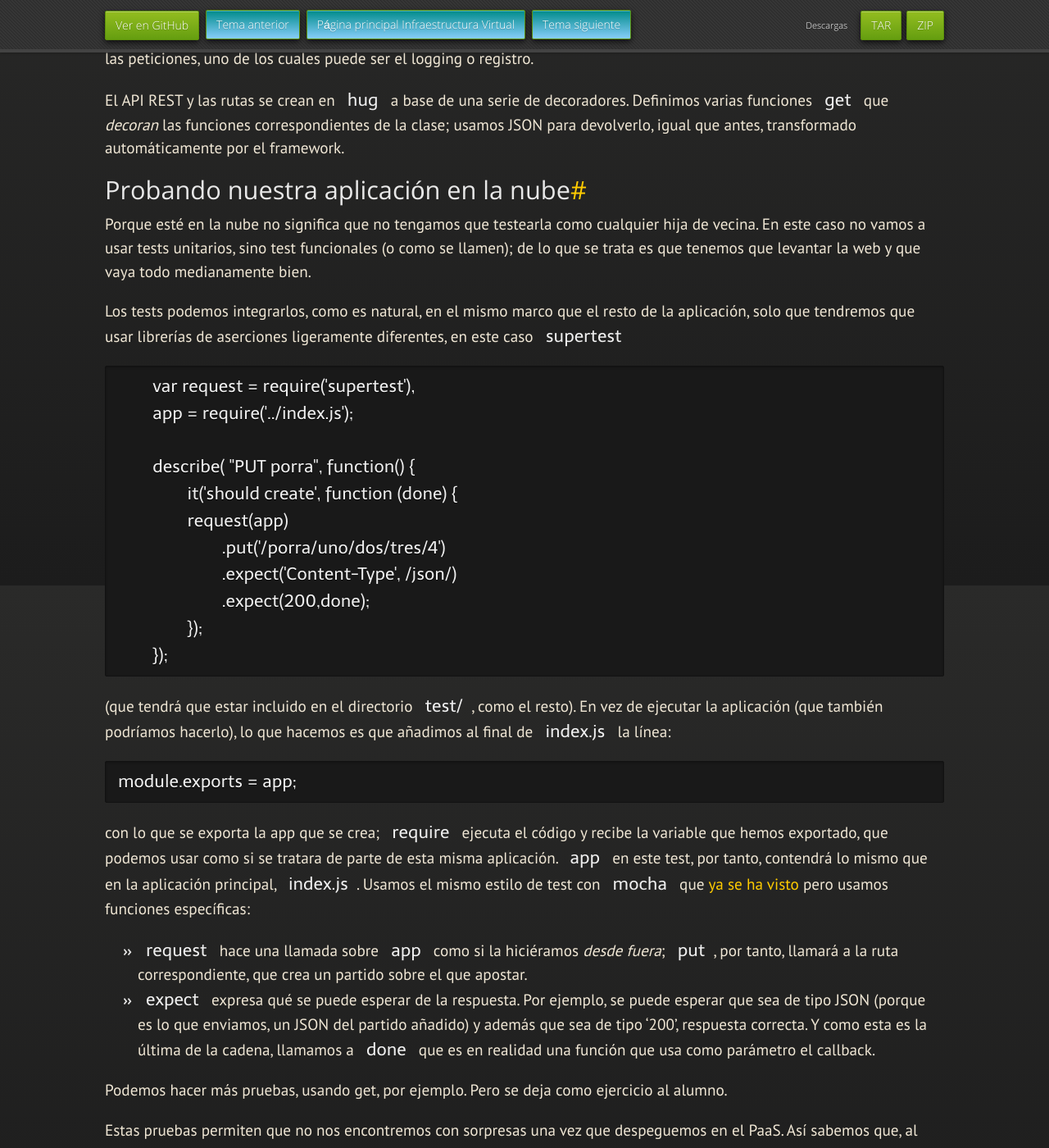
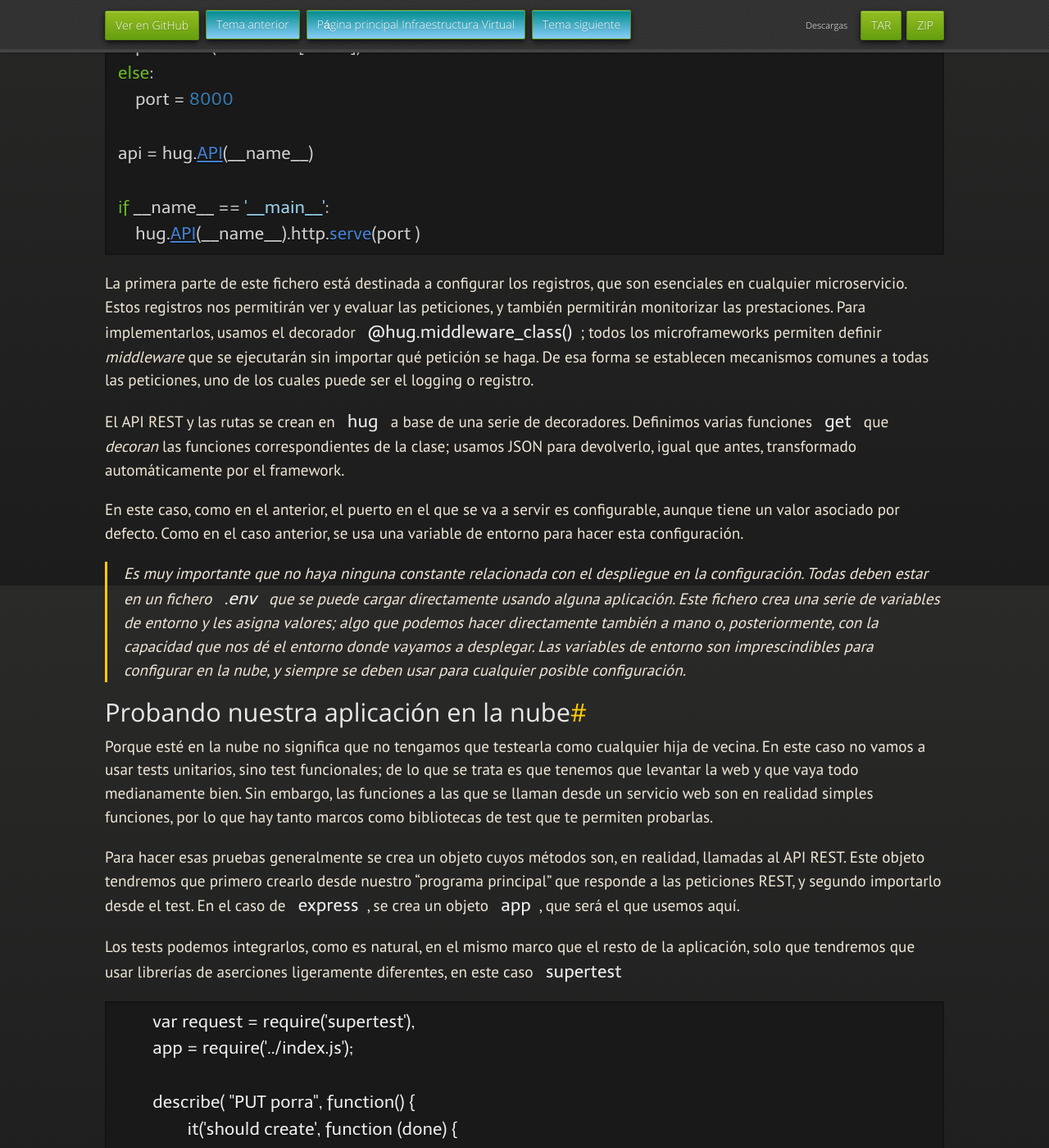
Before and after one commit to JJ/IV, a Jekyll site: the page built from documentos/temas/Microservicios.md, in a window 1280 px wide and 1400 px high, scrolled down 8286 px. Shown: the whole window at 82% size. Built offline with Jekyll 4.4.1, drawn with Linux system fonts in a browser that asks for light colours; nearby versions of some CDN libraries; some web fonts are replaced; our own code applies the rules of GitHub Pages for plain Markdown files; some of the changed text lies outside the part shown.

Commit message:
Sync documentos/temas/Microservicios.md de master a gh-pages

````diff
--- a/documentos/temas/Microservicios.md
+++ b/documentos/temas/Microservicios.md
@@ -33,7 +33,7 @@
 
 6. Aplicar el concepto de *DevOps* a este tipo específico de plataforma.
 
-7. Aplicar el sistema de control de fuentes `git` para despliegue de aplicaciones en la nube.
+7. Aprender prácticas seguras en el desarrollo de aplicaciones en la nube.
 
 </div>
 
@@ -57,6 +57,33 @@
 por ejemplo. Finalmente, en muchos casos por delante de él hay un
 servidor o proxy inverso genérico tal como nginx que, además, es capaz
 de servir de forma más eficiente los ficheros estáticos.
+
+## Qué es un microservicio
+
+Un microservicio es una aplicación que es capaz de trabajar de forma
+autónoma con una parte del dominio del problema, conteniendo todos los
+elementos necesarios para hacer las operaciones básicas sobre el mismo
+y todas las funcionalidades que la aplicación requiera.
+
+Metodologías
+como
+[diseño dirigido por el dominio](https://devexperto.com/domain-driven-design-1/) nos
+enseñan a dividir un problema en partes y tomar cada una de esas
+partes para convertirla en un microservicio. Los difetentes
+microservicios trabajarán con diferentes estructuras de datos y se
+comunicarán entre sí usando diferntes interfaces; en general será o
+peticiones REST, o sockets, o sistemas de mensajería tales como
+RabbitMQ o sistemas de mensajería específicos.
+
+En este tema trataremos principalmente de microservicios con un
+interfaz REST. Los microservicios REST usan la sintaxis y semántica
+del protocolo HTTP tanto para peticiones (responderán directamente a
+[comandos HTTP como PUT o GET](https://developer.mozilla.org/es/docs/Web/HTTP/Methods)) como para resultados (que usarán los
+[códigos de estado HTTP](https://developer.mozilla.org/es/docs/Web/HTTP/Status)). La
+semántica es importante: PUT crea un recurso, GET lo recupera sin
+cambiarlo, POST lo modifica y DELETE lo borra. De la misma forma, un
+recurso no encontrado deberá devolver el mítico 404 y uno
+correctamente recuperado el código 200.
 
 ## Creando un microservicio desde cero
 
@@ -331,11 +358,41 @@
 funciones correspondientes de la clase; usamos JSON para devolverlo,
 igual que antes, transformado automáticamente por el framework.
 
+En este caso, como en el anterior, el puerto en el que se va a servir
+es configurable, aunque tiene un valor asociado por defecto. Como en
+el caso anterior, se usa una variable de entorno para hacer esta
+configuración.
+
+
+> Es muy importante que no haya ninguna constante relacionada con el
+> despliegue en la configuración. Todas deben estar en un fichero
+> `.env` que se puede cargar directamente usando alguna
+> aplicación. Este fichero crea una serie de variables de entorno y
+> les asigna valores; algo que podemos hacer directamente también a
+> mano o, posteriormente, con la capacidad que nos dé el entorno donde
+> vayamos a desplegar. Las variables de entorno son imprescindibles
+> para configurar en la nube, y siempre se deben usar para cualquier
+> posible configuración.
+
 ## Probando nuestra aplicación en la nube
 
-Porque esté en la nube no significa que no tengamos que testearla como cualquier hija de vecina. En este caso no vamos a usar tests unitarios, sino test funcionales (o como se llamen); de lo que se trata es que tenemos que levantar la web y que vaya todo medianamente bien.
+Porque esté en la nube no significa que no tengamos que testearla como
+cualquier hija de vecina. En este caso no vamos a usar tests
+unitarios, sino test funcionales; de lo que se
+trata es que tenemos que levantar la web y que vaya todo medianamente
+bien. Sin embargo, las funciones a las que se llaman desde un servicio
+web son en realidad simples funciones, por lo que hay tanto marcos
+como bibliotecas de test que te permiten probarlas.
 
-Los tests podemos integrarlos, como es natural, en el mismo marco que el resto de la aplicación, solo que tendremos que usar librerías de aserciones ligeramente diferentes, en este caso `supertest`
+Para hacer esas pruebas generalmente se crea un objeto cuyos métodos
+son, en realidad, llamadas al API REST. Este objeto tendremos que
+primero crearlo desde nuestro "programa principal" que responde a las
+peticiones REST, y segundo importarlo desde el test. En el caso de
+`express`, se crea un objeto `app`, que será el que usemos aquí.
+
+Los tests podemos integrarlos, como es natural, en el mismo marco que
+el resto de la aplicación, solo que tendremos que usar librerías de
+aserciones ligeramente diferentes, en este caso `supertest`
 
 ```
 	var request = require('supertest'),
@@ -351,13 +408,24 @@
 	});
 ```
 
-(que tendrá que estar incluido en el directorio `test/`, como el resto). En vez de ejecutar la aplicación (que también podríamos hacerlo), lo que hacemos es que añadimos al final de `index.js` la línea:
+(que tendrá que estar incluido en el directorio `test/`, como el
+resto). En vez de ejecutar la aplicación (que también podríamos
+hacerlo), lo que hacemos es que añadimos al final de `index.js` la
+línea:
 
 ```
 module.exports = app;
 ```
 
-con lo que se exporta la app que se crea; `require` ejecuta el código y recibe la variable que hemos exportado, que podemos usar como si se tratara de parte de esta misma aplicación. `app` en este test, por tanto, contendrá lo mismo que en la aplicación principal, `index.js`. Usamos el mismo estilo de test con `mocha` que [ya se ha visto](https://jj.github.io/desarrollo-basado-pruebas/) pero usamos funciones específicas:
+con lo que se exporta la app que se crea; los métodos de ese objeto
+recibirán las peticiones del API REST que vamos a comprobar; `require`
+ejecuta el código y recibe la variable que hemos exportado, que
+podemos usar como si se tratara de parte de esta misma
+aplicación. `app` en este test, por tanto, contendrá lo mismo que en
+la aplicación principal, `index.js`. Usamos el mismo estilo de test
+con `mocha`
+que [ya se ha visto](https://jj.github.io/desarrollo-basado-pruebas/)
+pero usamos funciones específicas:
 
 * `request` hace una llamada sobre `app` como si la hiciéramos *desde
   fuera*; `put`, por tanto, llamará a la ruta correspondiente, que
@@ -370,7 +438,9 @@
 
 Podemos hacer más pruebas, usando get, por ejemplo. Pero se deja como ejercicio al alumno.
 
-Estas pruebas permiten que no nos encontremos con sorpresas una vez que despeguemos en el PaaS. Así sabemos que, al menos, todas las rutas que hemos creado funcionan correctamente.
+Estas pruebas permiten que no nos encontremos con sorpresas una vez
+que despeguemos en el PaaS. Así sabemos que, al menos, todas las rutas
+que hemos creado funcionan correctamente.
 
 <div class='ejercicios' markdown="1">
 
@@ -378,6 +448,22 @@
 
 </div>
 
+## Sirviendo servicios web en producción.
+
+En general, todos los microframeworks tienen un servidor web que es
+usable principalmente para desarrollo. Casi ninguno te aconseja que se
+use en producción, y esto por varias razones: si ocurre algún error no
+recuperable, el programa dejará de ejecutarse, dejando el servicio
+tirado; un microframework, por sí, también es incapaz de controlar que
+se está ejecutando un número de procesos de sí mismo simultáneamente o
+de mantener el mismo nivel independientemente de que alguno se caiga o
+se produzca un error en el mismo; tampoco es capaz de monitorizar las
+peticiones para escalarlo y, por último, si se ejecutan varias copias
+es necesario también tener un sistema de registro (logs) centralizado
+que pueda tratar con todos a la vez. Por eso, en producción, suele
+usarse servidores web que sean capaces de tener en cuenta todo eso.
+
+
 
 
 ## A dónde ir desde aquí
````
Also changed, not shown: other parts of documentos/temas/Microservicios.md (+1 -1 lines).
